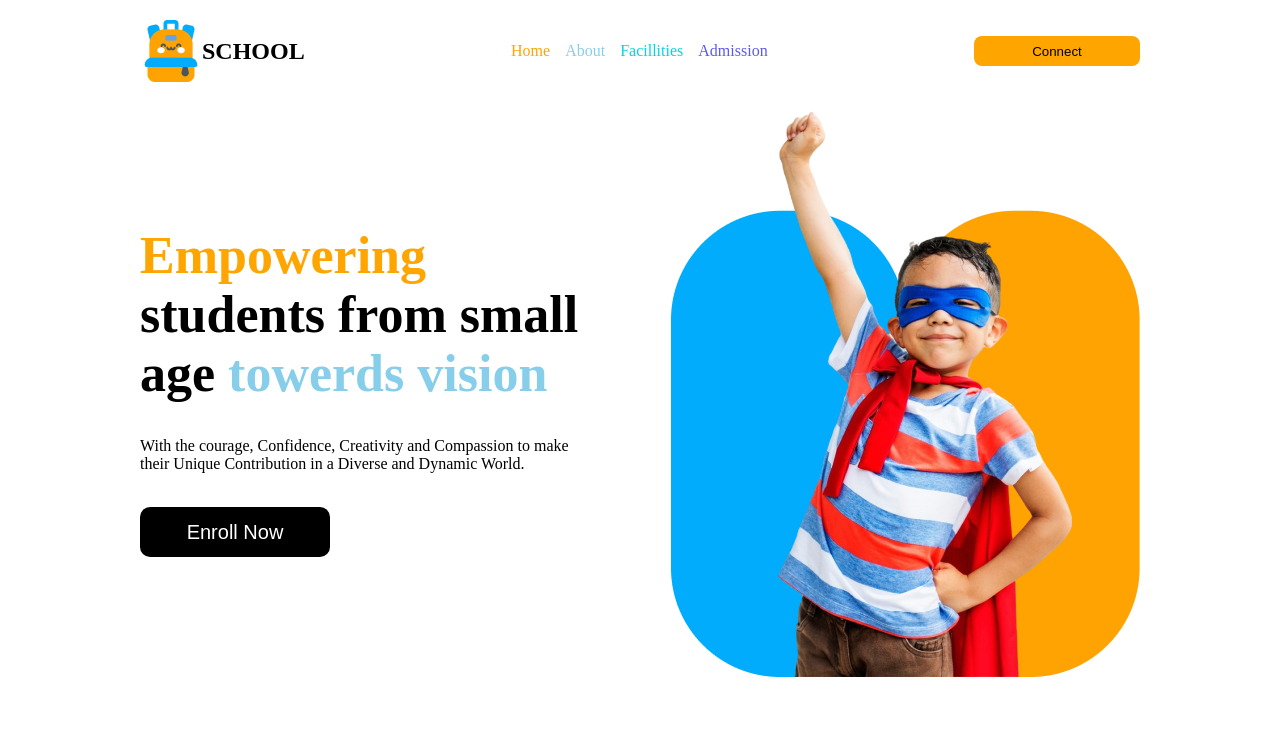
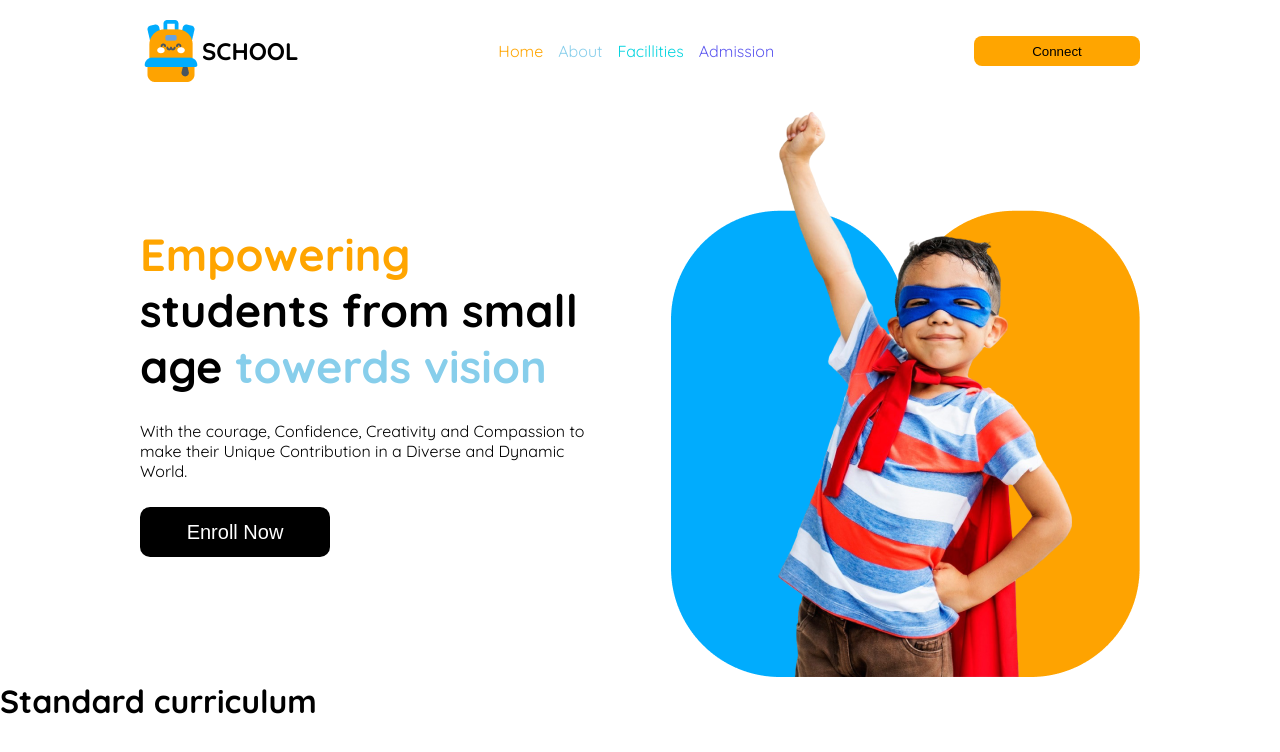
Before and after one commit to AirinNila/kid-education, a plain HTML site: page index.html in a window 1280 px wide. Drawn offline with Linux system fonts and the light colour scheme.

Commit message:
font family added

```diff
--- a/index.css
+++ b/index.css
@@ -1,6 +1,16 @@
 *{
     margin: 0;
     padding: 0;
+}
+
+/* adding font family */
+
+body {
+  font-family: "Quicksand", serif;
+  font-optical-sizing: auto;
+  font-weight: <weight>;
+  font-style: normal;
+
 }
 
 /* for nav */
@@ -74,7 +84,7 @@
 }
 
 .heading {
-    font-size: 52px;
+    font-size: 45px;
 }
 
 #sim-p {
--- a/index.html
+++ b/index.html
@@ -5,6 +5,11 @@
     <meta name="viewport" content="width=device-width, initial-scale=1.0">
     <title>Kids education</title>
     <link rel="stylesheet" href="index.css">
+    <link rel="preconnect" href="https://fonts.googleapis.com">
+
+<link rel="preconnect" href="https://fonts.gstatic.com" crossorigin>
+<link href="https://fonts.googleapis.com/css2?family=Quicksand:wght@300..700&display=swap" rel="stylesheet">
+
 </head>
 <body>
     <header>
@@ -44,6 +49,15 @@
                 <img src="assets/hero-kids.png" id="hero-kid" alt="Kids">
             </div>
         </div>
+
+        <div class="s-container2">
+            <div class="item1">
+                <h1>Standard curriculum</h1>
+            </div>
+            <div class="item2">
+            </div>
+            <div class="item3"></div>
+        </div>
     </main>
 </body>
 </html>
```
